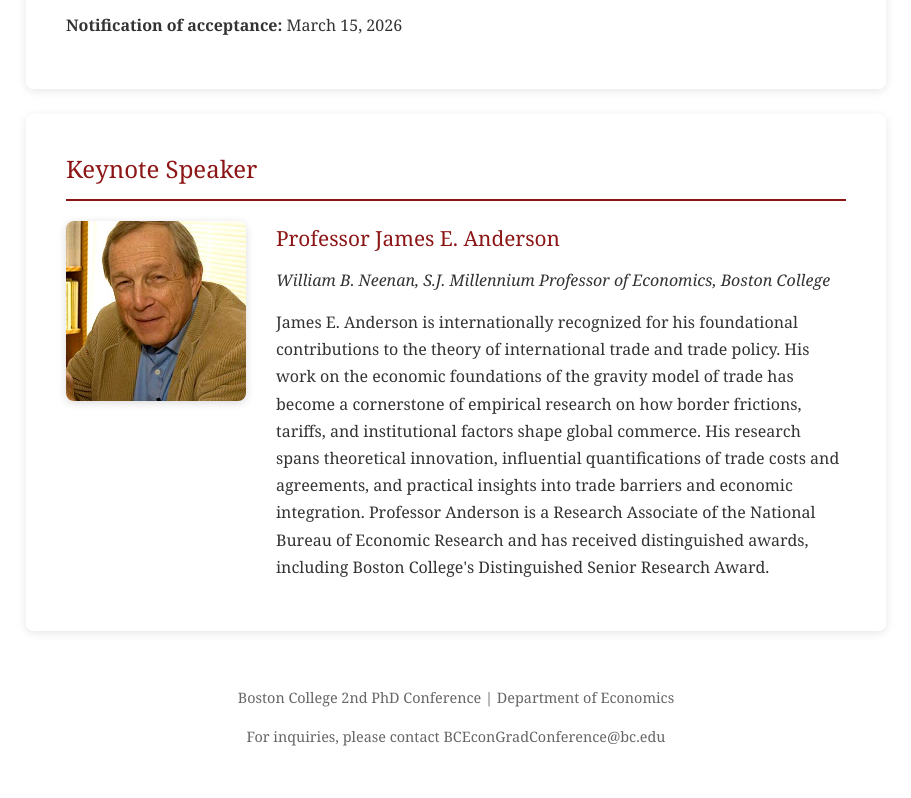
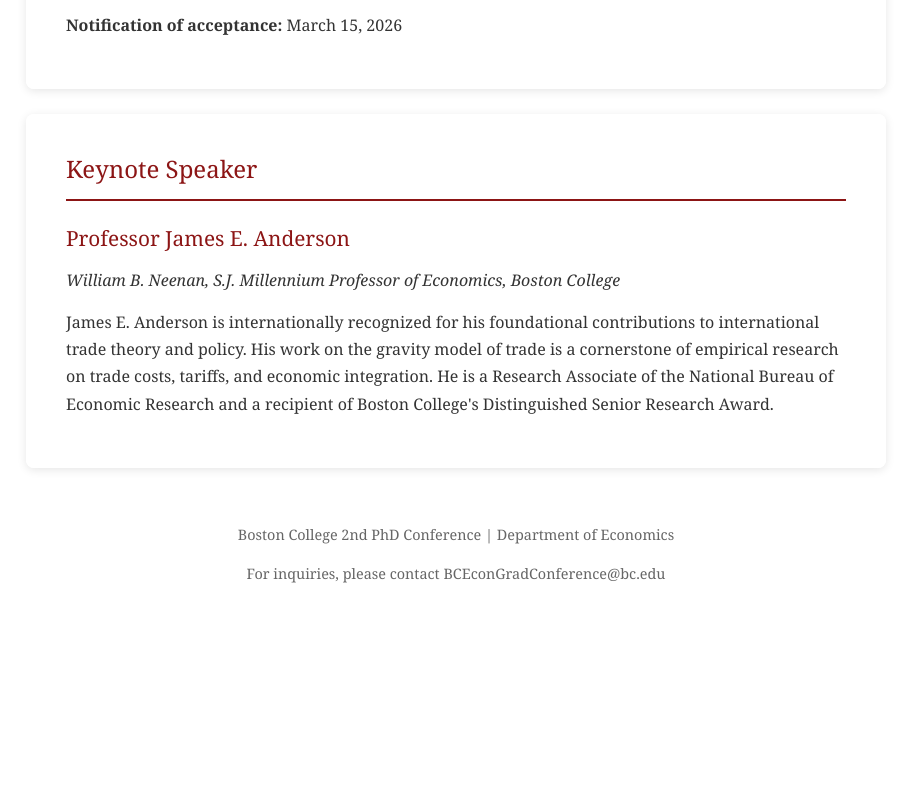
Before and after one commit to BCEconGradConference/BCEconGradConference.github.io, a plain HTML site: page index.html in a window 1280 px wide. Shown: the part 1678-2476 px from the top of the page, without its empty margins (184-1095 px from the left). After the commit the page ends 2350 px from the top, so only its background shows below. Drawn offline with Linux system fonts and the light colour scheme.

Commit message:
Add files via upload

```diff
--- a/index.html
+++ b/index.html
@@ -124,16 +124,7 @@
             gap: 30px;
         }
 
-        .speaker-photo {
-            width: 180px;
-            height: 180px;
-            border-radius: 8px;
-            object-fit: cover;
-            flex-shrink: 0;
-            box-shadow: 0 2px 8px rgba(0, 0, 0, 0.15);
-        }
-
-        .speaker-info h3 {
+.speaker-info h3 {
             color: #8c1515;
             margin-bottom: 10px;
             font-weight: normal;
@@ -168,10 +159,6 @@
                 text-align: center;
             }
 
-            .speaker-photo {
-                width: 150px;
-                height: 150px;
-            }
         }
     </style>
 </head>
@@ -241,19 +228,11 @@
         <section id="keynote">
             <h2>Keynote Speaker</h2>
             <div class="keynote-speaker">
-                <img src="jamesanderson.jpg" alt="Professor James E. Anderson" class="speaker-photo">
                 <div class="speaker-info">
                     <h3>Professor James E. Anderson</h3>
                     <p><em>William B. Neenan, S.J. Millennium Professor of Economics, Boston College</em></p>
                     <p>
-                        James E. Anderson is internationally recognized for his foundational contributions to the theory
-                        of international trade and trade policy. His work on the economic foundations of the gravity
-                        model of trade has become a cornerstone of empirical research on how border frictions, tariffs,
-                        and institutional factors shape global commerce. His research spans theoretical innovation,
-                        influential quantifications of trade costs and agreements, and practical insights into trade
-                        barriers and economic integration. Professor Anderson is a Research Associate of the National
-                        Bureau of Economic Research and has received distinguished awards, including Boston College's
-                        Distinguished Senior Research Award.
+                        James E. Anderson is internationally recognized for his foundational contributions to international trade theory and policy. His work on the gravity model of trade is a cornerstone of empirical research on trade costs, tariffs, and economic integration. He is a Research Associate of the National Bureau of Economic Research and a recipient of Boston College's Distinguished Senior Research Award.
                     </p>
                 </div>
             </div>
```
